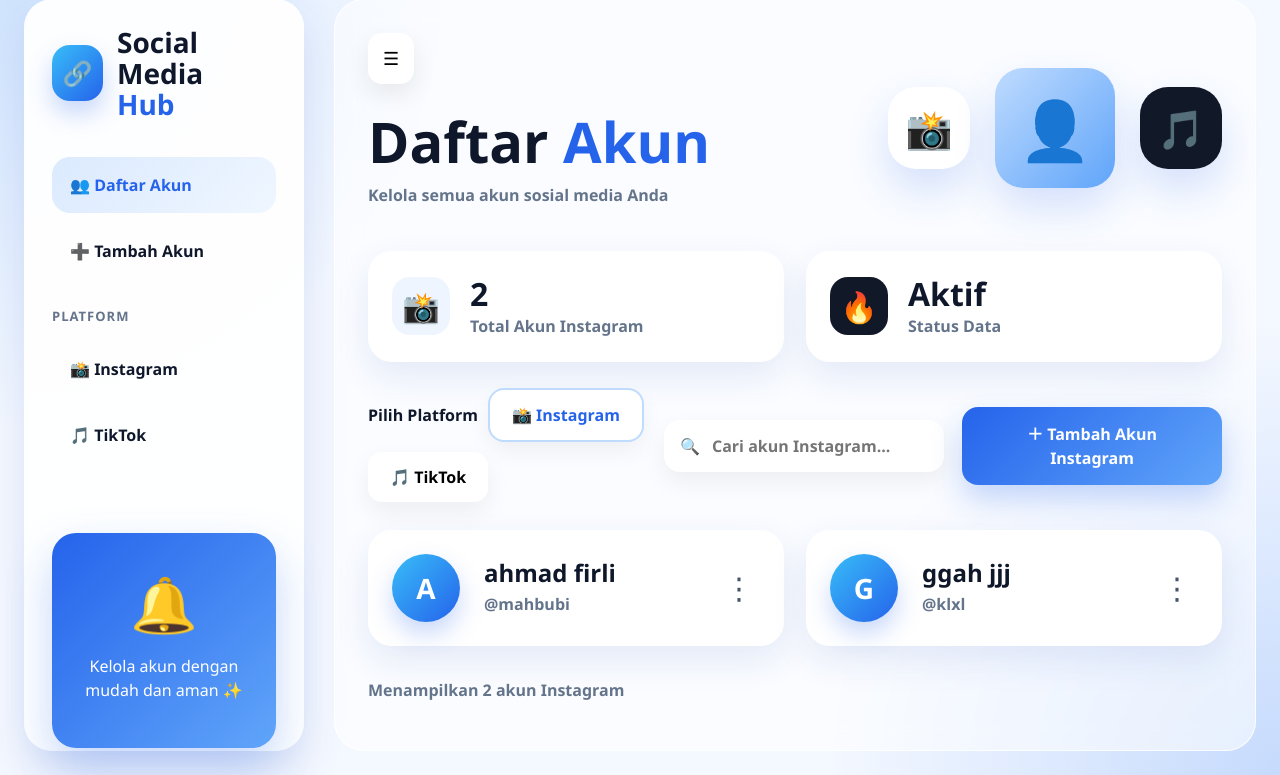
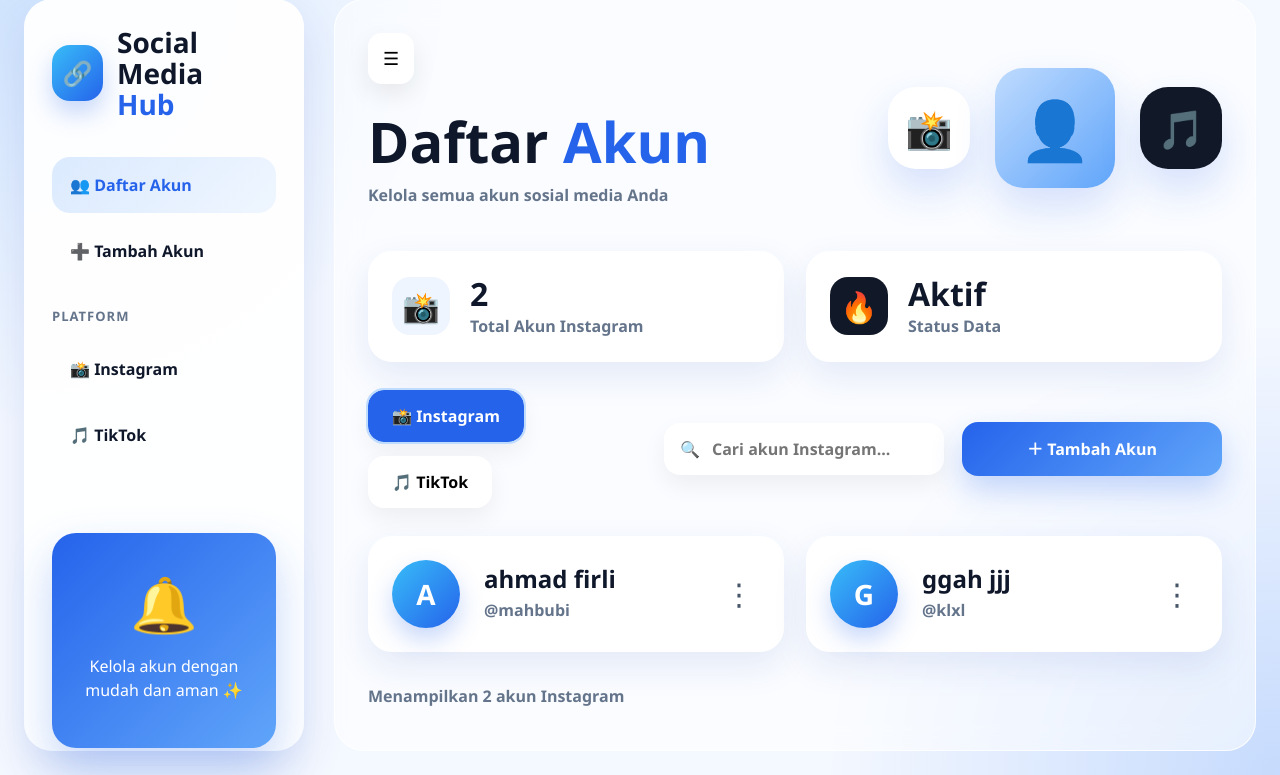
Before and after one commit to 230601110036-del/Lailatul-Fitri, a Django app: page /sosmed/ in a window 1280 px wide. Shown: the part 25-800 px from the top of the page. Run offline with Django 5.2, Linux system fonts and the light colour scheme; data comes from the database, SQL or seed files in the repository.

Commit message:
add sidebar toggle and platform buttons

```diff
--- a/sosmed/templates/sosmed/list.html
+++ b/sosmed/templates/sosmed/list.html
@@ -27,7 +27,9 @@
   <main class="dashboard-content">
     <section class="top-hero">
       <div>
-        <button class="menu-btn">☰</button>
+        <button class="menu-btn" onclick="toggleSidebar()">
+          ☰
+        </button>
         <h1>Daftar <span>Akun</span></h1>
         <p>Kelola semua akun sosial media Anda</p>
       </div>
@@ -60,18 +62,26 @@
     </section>
 
     <section class="toolbar">
+
   <div class="platform-switch">
-        <span>Pilih Platform</span>
     <button class="active">📸 Instagram</button>
     <button>🎵 TikTok</button>
   </div>
 
   <form method="GET" class="search-box">
     <span>🔍</span>
-        <input type="text" name="q" placeholder="Cari akun Instagram..." value="{{ keyword|default:'' }}">
+
+    <input
+      type="text"
+      name="q"
+      placeholder="Cari akun Instagram..."
+      value="{{ keyword|default:'' }}">
   </form>
 
-      <a href="{% url 'sosmed:create' %}" class="add-btn">＋ Tambah Akun Instagram</a>
+  <a href="{% url 'sosmed:create' %}" class="add-btn">
+    ＋ Tambah Akun
+  </a>
+
 </section>
 
     <section class="account-grid">
--- a/templates/base.html
+++ b/templates/base.html
@@ -512,6 +512,43 @@
         font-size: 42px;
       }
     }
+
+    .sidebar.hidden {
+      display: none;
+    }
+
+    .dashboard-full {
+      grid-column: 1 / -1;
+    }
+
+    .platform-switch {
+      display: flex;
+      gap: 14px;
+      align-items: center;
+    }
+
+    .platform-switch button {
+      border: none;
+      background: white;
+      padding: 14px 24px;
+      border-radius: 16px;
+      font-weight: 800;
+      box-shadow: 0 10px 25px rgba(0,0,0,.06);
+      transition: .2s;
+    }
+
+    .platform-switch button:hover {
+      transform: translateY(-3px);
+    }
+
+    .platform-switch button.active {
+      background: #2563eb;
+      color: white;
+    }
+
+    .menu-btn {
+      cursor: pointer;
+    }
   </style>
 </head>
 
@@ -534,6 +571,13 @@
 <script src="https://cdn.jsdelivr.net/npm/bootstrap@5.3.3/dist/js/bootstrap.bundle.min.js"></script>
 
 <script>
+
+  function toggleSidebar() {
+    const sidebar = document.querySelector('.sidebar');
+
+    sidebar.classList.toggle('hidden');
+  }
+
   function confirmDelete() {
     return confirm("Yakin ingin menghapus akun ini?");
   }
@@ -552,6 +596,7 @@
     });
 
   }, 2500);
+
 </script>
 
 </body>
```
Lines whose indentation alone changed are shown as unchanged.
